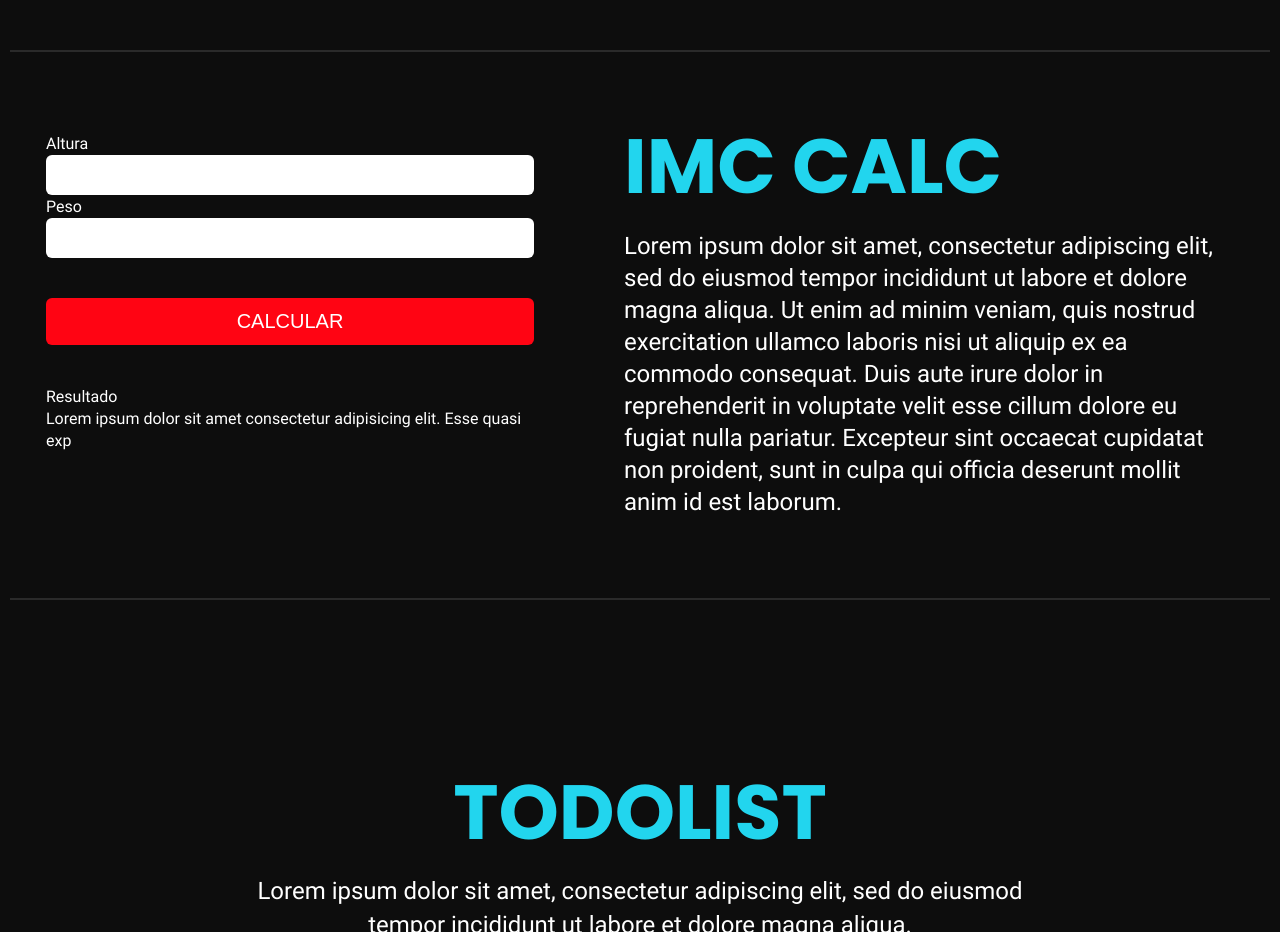
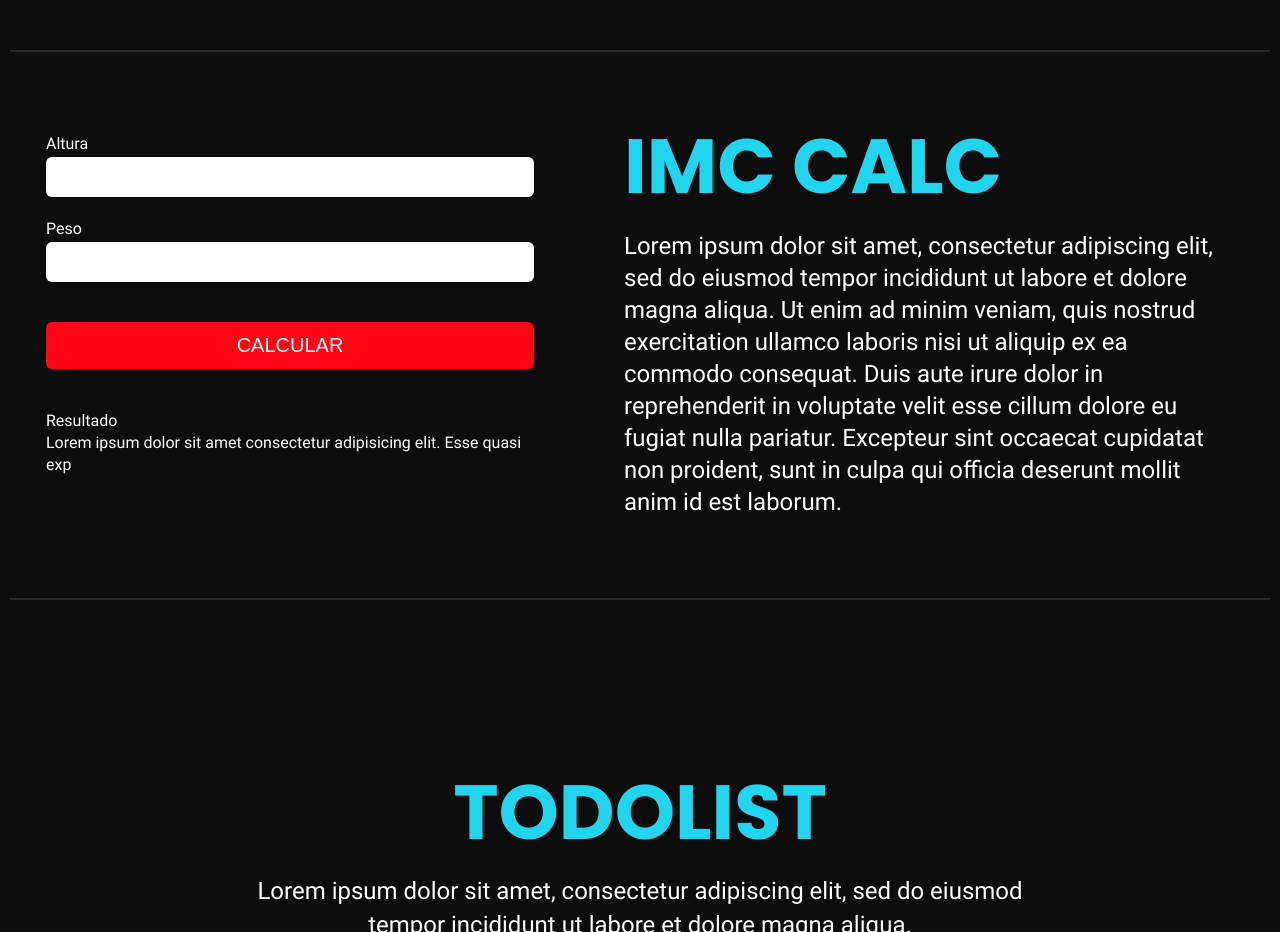
Before and after one commit to jhonicruz/italents_atividade1, a plain HTML site: page index.html in a window 1280 px wide. Shown: the part 860-1792 px from the top of the page. Drawn offline with Linux system fonts and the light colour scheme; files whose address does not match are found by name.

Commit message:
finish styles

```diff
--- a/src/styles/components/imc.css
+++ b/src/styles/components/imc.css
@@ -22,6 +22,9 @@
 
 .wrapper-form {
   width: 100%;
+  display: flex;
+  flex-direction: column;
+  gap: 2rem;
 }
 
 .resultado {
@@ -32,7 +35,7 @@
 .form-control {
   display: flex;
   flex-direction: column;
-  gap: 0.1rem;
+  gap: 0.3rem;
   width: 100%;
 }
 
@@ -40,6 +43,11 @@
   border-radius: 6px;
   height: 4rem;
   border: none;
+  padding: 1rem 2rem;
+}
+
+.form-control input:focus {
+  outline-color: var(--primaryColor);
 }
 #calculate-imc {
   display: flex;
```
